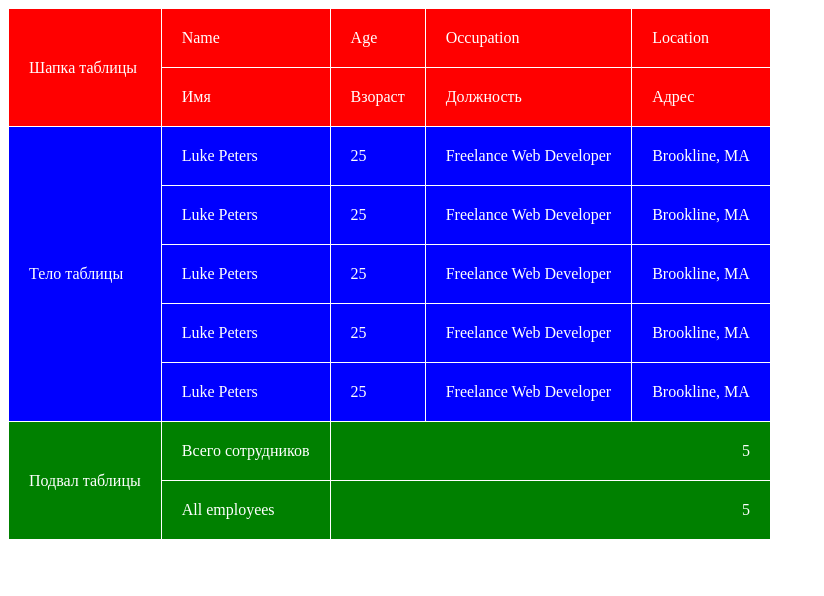
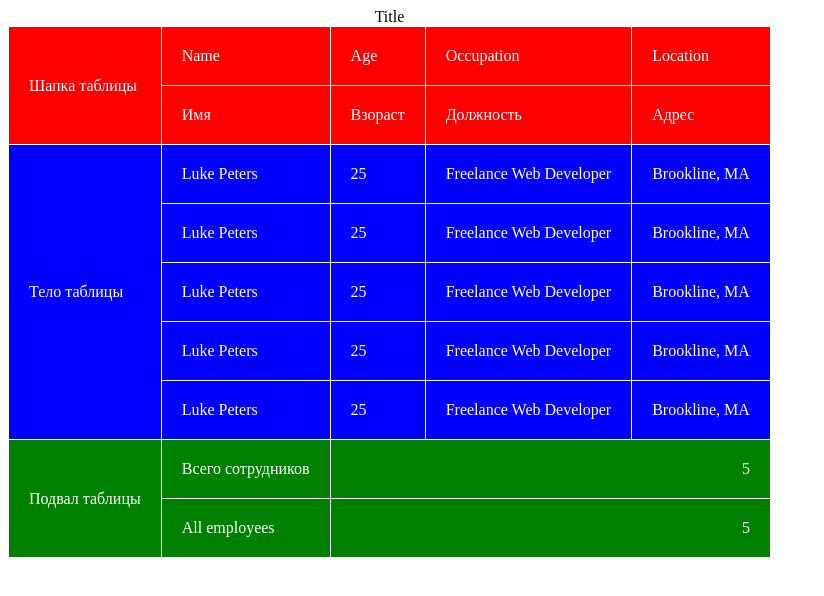
Before and after one commit to Qwazik/dtest, a plain HTML site: page index.html in a window 1280 px wide. Shown: the whole page, without its empty margins (0-824 px from the left). Drawn offline with Linux system fonts and the light colour scheme.

Commit message:
изменил файл

```diff
--- a/index.html
+++ b/index.html
@@ -9,6 +9,7 @@
 </head>
 <body>
     <table class="rez" border="1">
+        <caption>Title</caption>
         <thead class="kr">
             <tr>
                 <td rowspan="2">Шапка таблицы</td>
```
